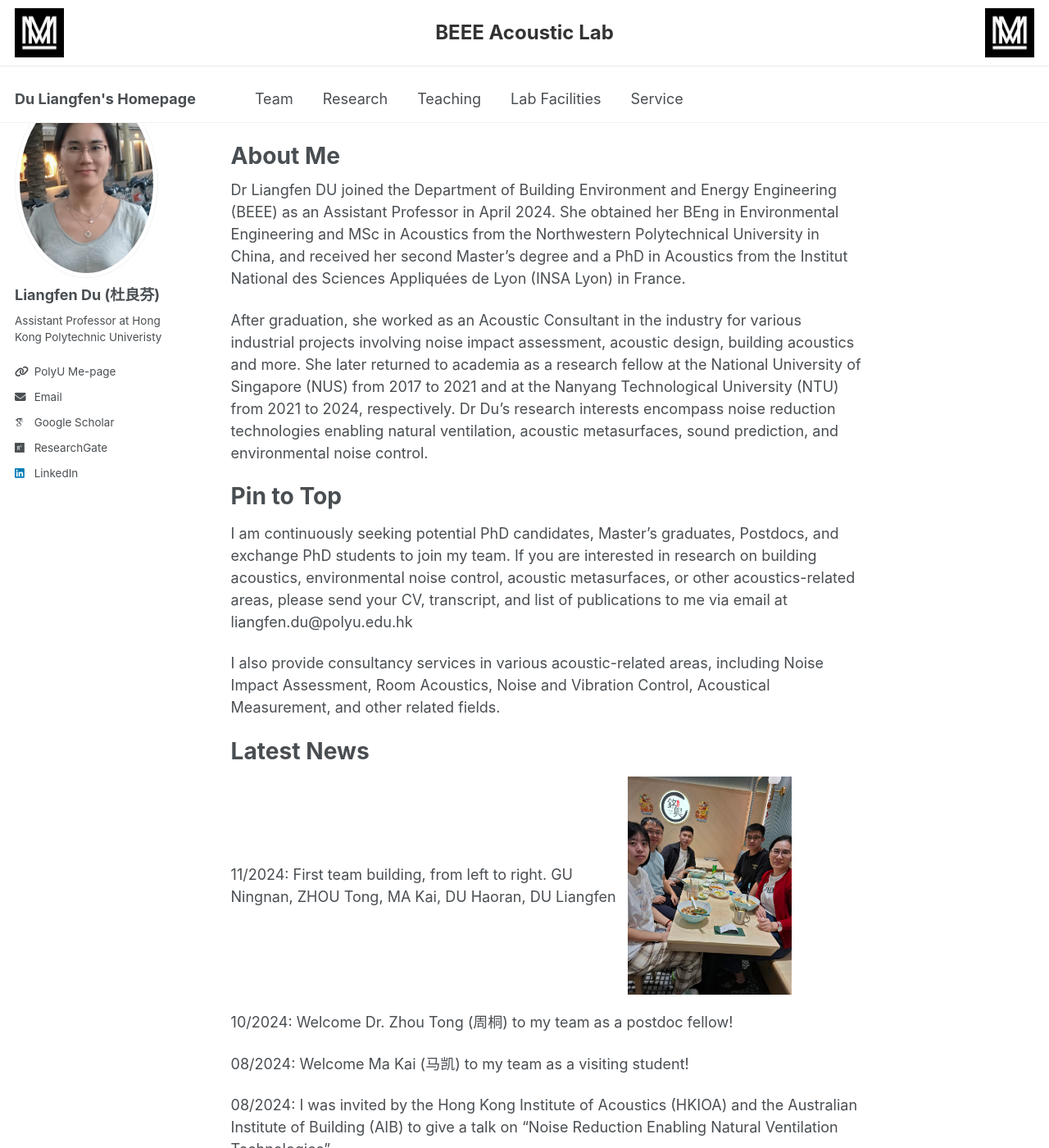
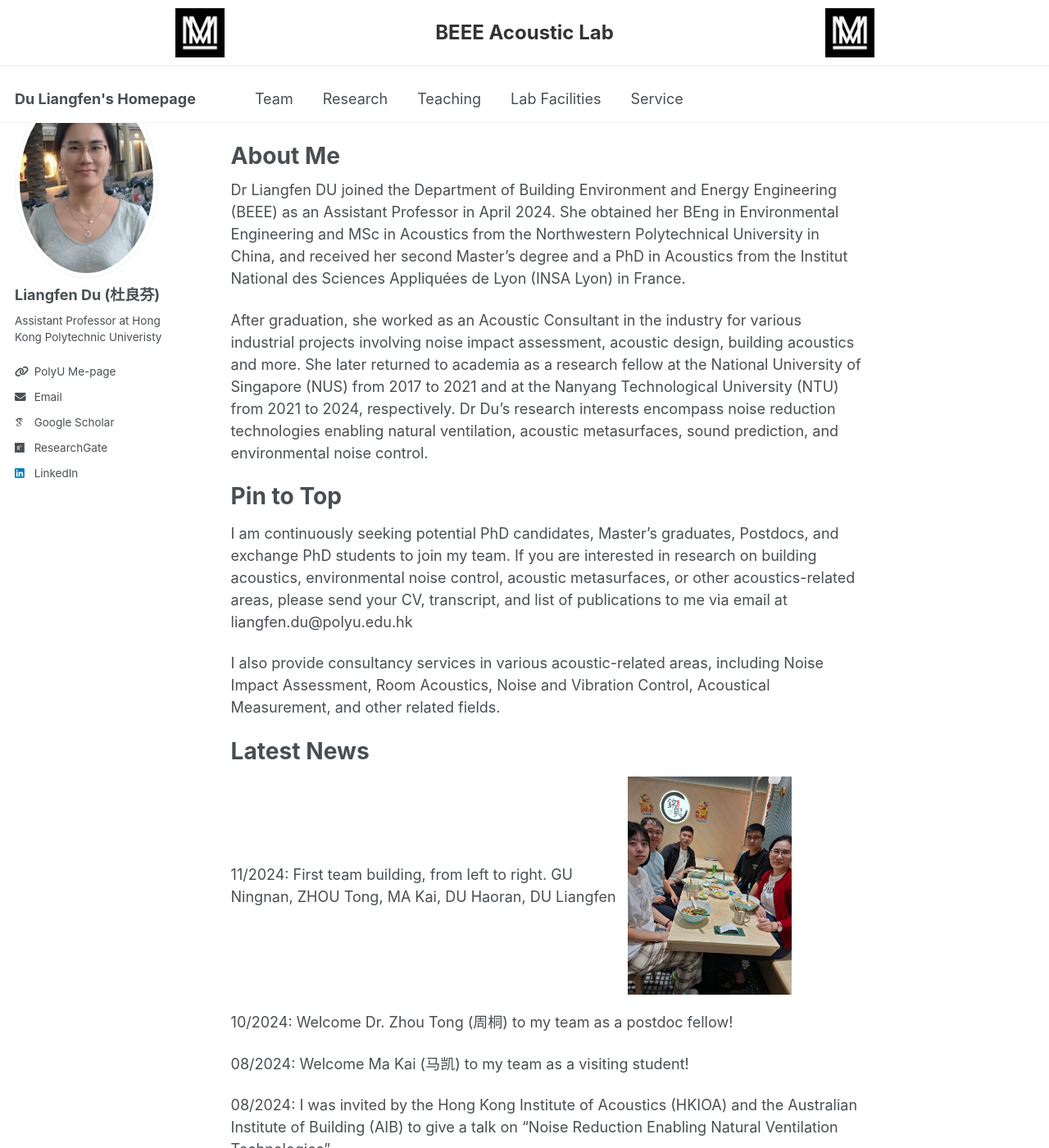
Before and after one commit to liangfen-du/liangfen-du.github.io, a Jekyll site: the page built from _pages/about.md, in a window 1280 px wide and 1400 px high. Shown: the whole window at 82% size. Built offline with Jekyll 4.4.1, drawn with Linux system fonts in a browser that asks for light colours; some web fonts are replaced.

Commit message:
change banner width

```diff
--- a/_sass/_custom.scss
+++ b/_sass/_custom.scss
@@ -16,7 +16,14 @@
     justify-content: space-between;
     padding-left: 1em;
     padding-right: 1em;
-    margin-top: 0;
+    margin: 0 auto;
+
+    @include breakpoint($large) {
+        width: $large;
+        margin: 0 auto;
+        padding-left: 2em;
+        padding-right: 2em;
+    }
 
     @include breakpoint($x-large) {
         max-width: $x-large;
```
Also changed, not shown: 2 other files.
